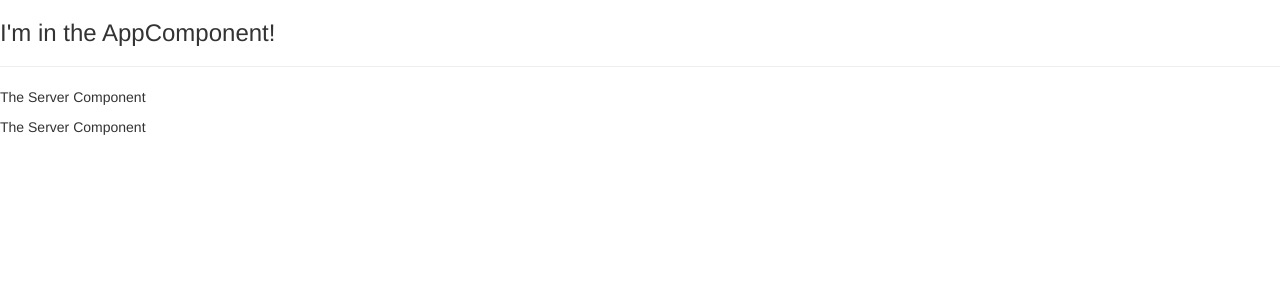
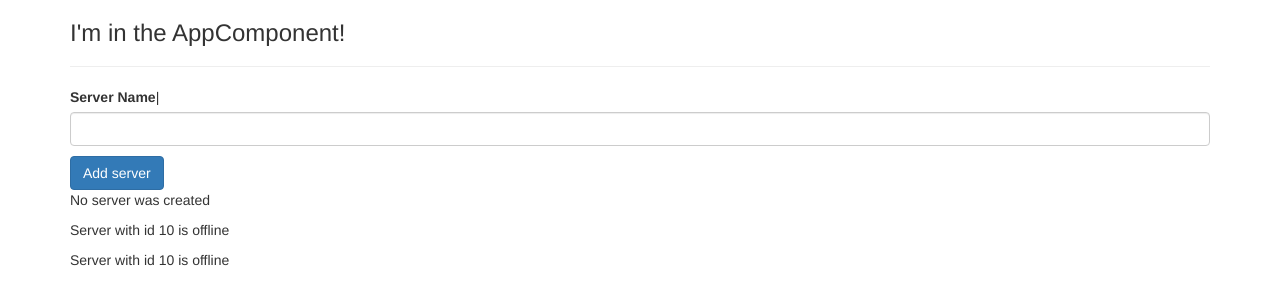
Before and after one commit to listv/angular2-reddit-base, an Angular app: page / in a window 1280 px wide. Shown: the top 304 px of the page. Built offline with nearby package versions, Linux system fonts and the light colour scheme.

Commit message:
Passing and Using Data with Event Binding

```diff
--- a/src/app/app.component.html
+++ b/src/app/app.component.html
@@ -1,3 +1,5 @@
-<h3>I'm in the AppComponent!</h3>
-<hr/>
-<app-servers></app-servers>
+<div class="container">
+  <h3>I'm in the AppComponent!</h3>
+  <hr />
+  <app-servers></app-servers>
+</div>
--- a/src/app/server/server.component.html
+++ b/src/app/server/server.component.html
@@ -1 +1 @@
-<p>The Server Component</p>
+<p>{{ 'Server' }} with id {{ serverId }} is {{ getServerStatus() }}</p>
--- a/src/app/server/server.component.ts
+++ b/src/app/server/server.component.ts
@@ -5,4 +5,10 @@
   templateUrl: './server.component.html'
 })
 export class ServerComponent {
+  public serverId = 10;
+  public serverStatus = 'offline';
+
+  public getServerStatus() {
+    return this.serverStatus;
+  }
 }
--- a/src/app/servers/servers.component.html
+++ b/src/app/servers/servers.component.html
@@ -1,2 +1,14 @@
+<label>Server Name</label>|
+<input type="text" class="form-control" (input)="onUpdateServerName($event)" />
+<p>{{ serverName }}</p>
+<button
+  class="btn btn-primary"
+  [disabled]="!allowNewServer"
+  (click)="onCreateServer()"
+>
+  Add server
+</button>
+<!-- <p [innerText]="allowNewServer"></p> -->
+<p>{{ serverCreationStatus }}</p>
 <app-server></app-server>
 <app-server></app-server>
--- a/src/app/servers/servers.component.ts
+++ b/src/app/servers/servers.component.ts
@@ -6,10 +6,22 @@
   styleUrls: ['./servers.component.css']
 })
 export class ServersComponent implements OnInit {
+  public allowNewServer = false;
+  public serverCreationStatus = 'No server was created';
+  public serverName = '';
 
-  constructor() { }
-
-  ngOnInit() {
+  constructor() {
+    setTimeout(() => {
+      this.allowNewServer = true;
+    }, 2000);
   }
 
+  onCreateServer() {
+    this.serverCreationStatus = 'Server was created';
+  }
+
+  onUpdateServerName(event) {
+    this.serverName = (event.target as HTMLInputElement).value;
+  }
+  ngOnInit() {}
 }
```
